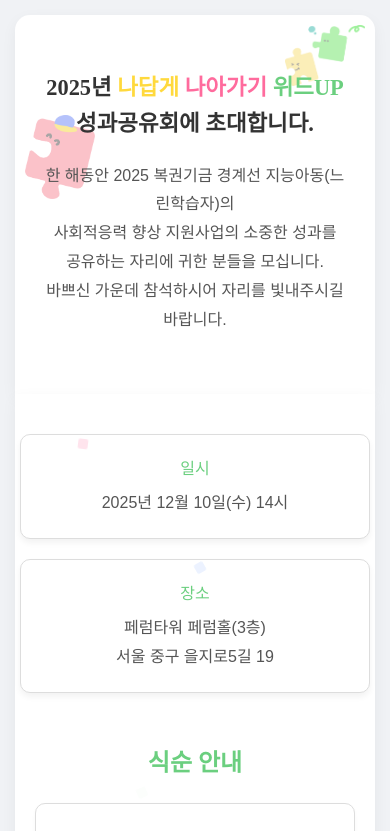
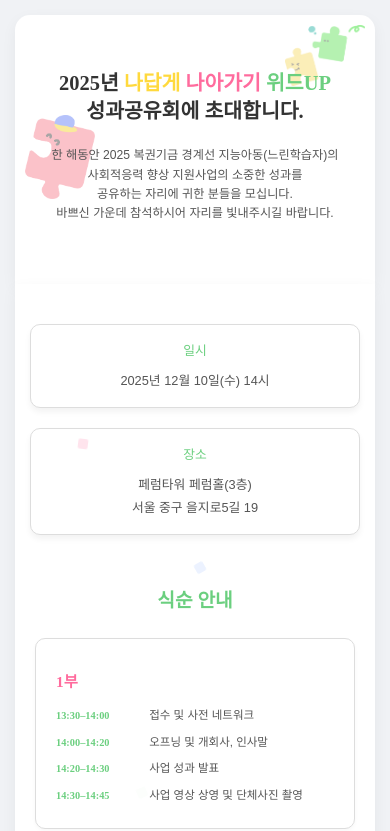
Before and after one commit to jinjintv/invited, a plain HTML site: page index.html in a window 390 px wide. Shown: the top 831 px of the page. Drawn offline with Linux system fonts and the light colour scheme; a web font is replaced by a local one.

Commit message:
ㄴㄴㄴㄴㄴ

```diff
--- a/index.html
+++ b/index.html
@@ -391,10 +391,35 @@
         padding: 15px; /* 모바일에서 body 패딩 줄이기 */
       }
 
+      /* 1. 제목 크기 및 간격 조정 */
       h1 {
-        font-size: 1.4em;
+        font-size: 1.3em; /* 기존 1.4em에서 더 줄임 */
+        line-height: 1.4; /* 줄 높이 미세 조정 */
       }
 
+      /* 소개글 폰트 크기 조정 */
+      .invitation-text {
+        font-size: 0.95em;
+        line-height: 1.6;
+      }
+
+      /* 2. 식순 목록 시간 너비 조정 */
+      li strong {
+        width: 90px; /* 기존 110px에서 90px로 축소 */
+        font-size: 0.9em; /* 목록 폰트 크기도 줄여 공간 확보 */
+      }
+
+      li {
+        font-size: 0.9em; /* 목록 내용 폰트 크기 조정 */
+      }
+
+      /* 3. 지하철 이용 쪽 텍스트 조정 */
+      .transport-detail {
+        font-size: 0.85em; /* 폰트 크기를 더 줄여 한 줄에 들어가도록 유도 */
+        line-height: 1.5; /* 줄 높이 조정 */
+      }
+
+      /* 버튼 및 기타 스타일은 유지 */
       .link-buttons {
         flex-direction: column;
         align-items: center;
@@ -414,6 +439,33 @@
 
       .session {
         padding: 20px;
+      }
+    }
+    @media (max-width: 400px) {
+      body {
+        font-size: 0.8rem; /* 본문 기본 폰트 크기를 0.75rem으로 설정 */
+      }
+
+      /* 제목 및 기타 rem/em 기반 요소의 크기는 body의 폰트 크기에 비례하여 자동 조정됩니다.
+         필요하다면 특정 요소의 픽셀 크기를 여기서 재정의할 수 있습니다. */
+
+      h1 {
+        font-size: 1.6em; /* 0.75rem * 1.6 = 1.2rem */
+      }
+
+      /* info-text, session li 등 1em 기준으로 작성된 요소들이 작아집니다. */
+
+      .info-box {
+        padding: 15px 20px; /* 폰트가 작아진 만큼 패딩도 약간 조정 */
+      }
+
+      .session {
+        padding: 15px 20px;
+      }
+
+      /* 모바일 버튼 크기 비율 유지 */
+      .link-buttons a {
+        padding: 10px 0;
       }
     }
   </style>
```
